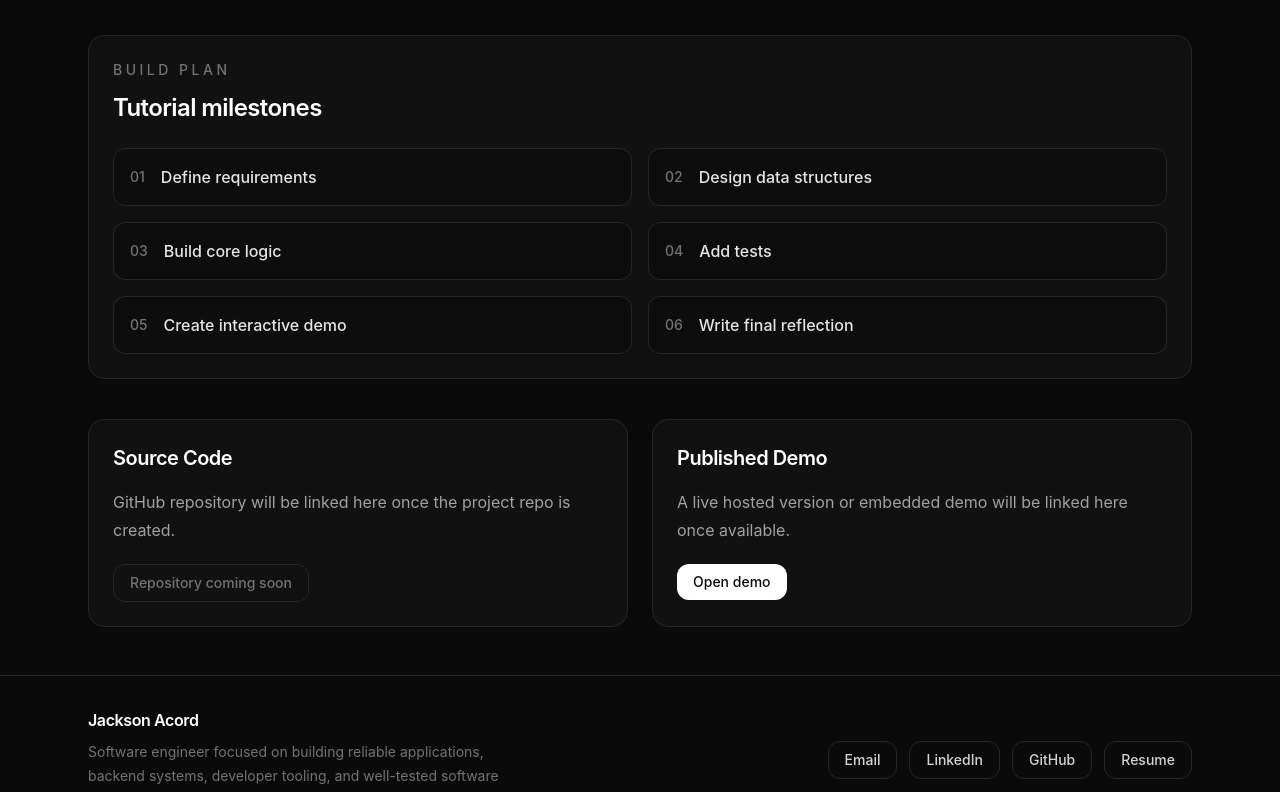
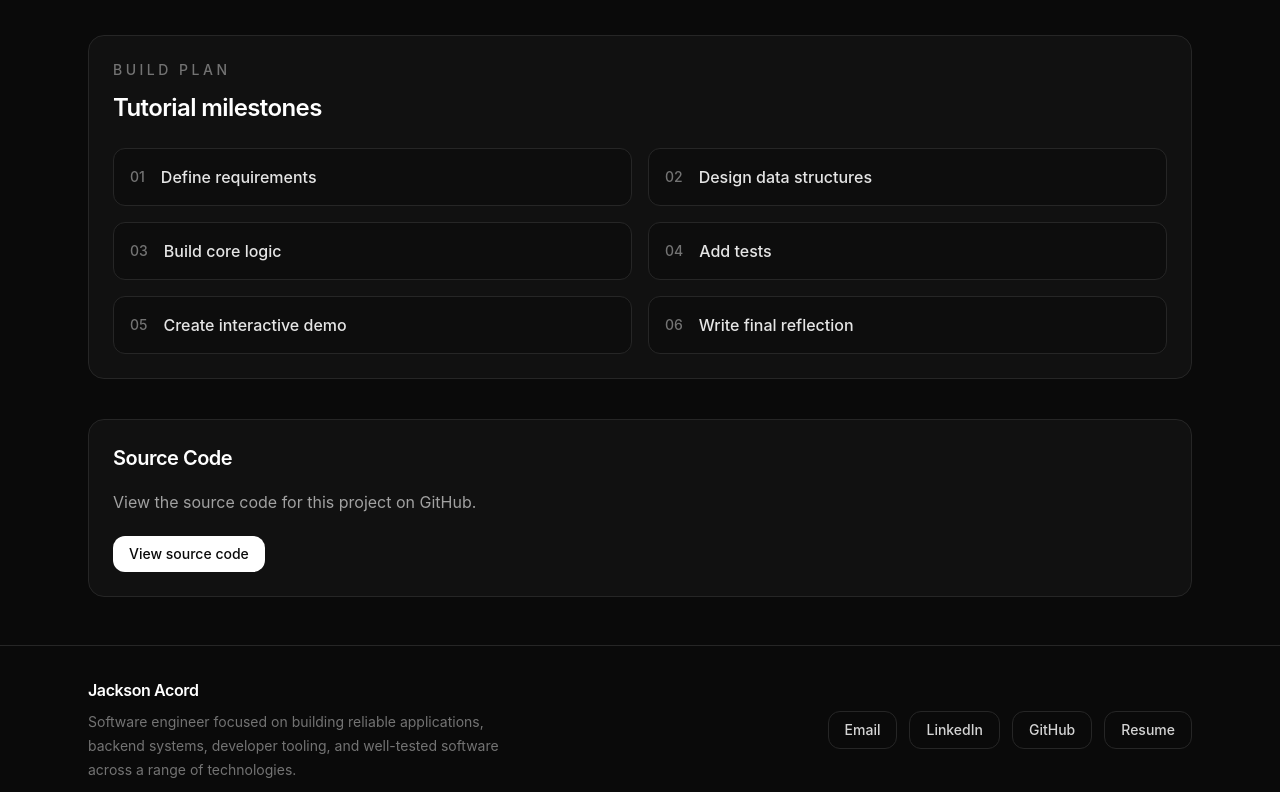
Before and after one commit to JacksonApersonal/software-engineering-portfolio, a React (Vite) app: page /projects/pathfinding-visualizer in a window 1280 px wide. Shown: the part 2000-2792 px from the top of the page. Built offline with nearby package versions, Linux system fonts and the light colour scheme.

Commit message:
Remove Demo button

```diff
--- a/src/data/projects.ts
+++ b/src/data/projects.ts
@@ -45,7 +45,7 @@ export const projects: Project[] = [
   {
     slug: 'pathfinding-visualizer',
     title: 'Pathfinding Visualizer',
-    language: 'Python',
+    language: 'TypeScript',
     summary:
       'An interactive algorithm visualizer for comparing BFS, Dijkstra, and A* pathfinding.',
     problem:
@@ -67,7 +67,8 @@ export const projects: Project[] = [
       'Regression tests for edge cases like start equals target.',
     ],
     status: 'Complete',
-    demoUrl: '/projects/pathfinding-visualizer/demo',
+    repoUrl: 'https://github.com/JacksonApersonal/software-engineering-portfolio/tree/main/src/components/demos',
+    demoUrl: '/projects/pathfinding-visualizer',
   },
   {
     slug: 'url-shortener',
--- a/src/pages/ProjectDetailPage.tsx
+++ b/src/pages/ProjectDetailPage.tsx
@@ -145,21 +145,18 @@ export function ProjectDetailPage() {
         </ol>
       </section>
 
-      <section className="grid gap-6 md:grid-cols-2">
-        <LinkPanel
-          title="Source Code"
-          description="GitHub repository will be linked here once the project repo is created."
-          linkText={project.repoUrl ? 'View repository' : 'Repository coming soon'}
-          href={project.repoUrl}
-        />
-
-        <LinkPanel
-          title="Published Demo"
-          description="A live hosted version or embedded demo will be linked here once available."
-          linkText={project.demoUrl ? 'Open demo' : 'Demo coming soon'}
-          href={project.demoUrl}
-        />
-      </section>
+    <section>
+      <LinkPanel
+        title="Source Code"
+        description={
+          project.repoUrl
+            ? 'View the source code for this project on GitHub.'
+            : 'GitHub repository will be linked here once the project repo is created.'
+        }
+        linkText={project.repoUrl ? 'View source code' : 'Repository coming soon'}
+        href={project.repoUrl}
+      />
+    </section>
     </section>
   );
 }
```
